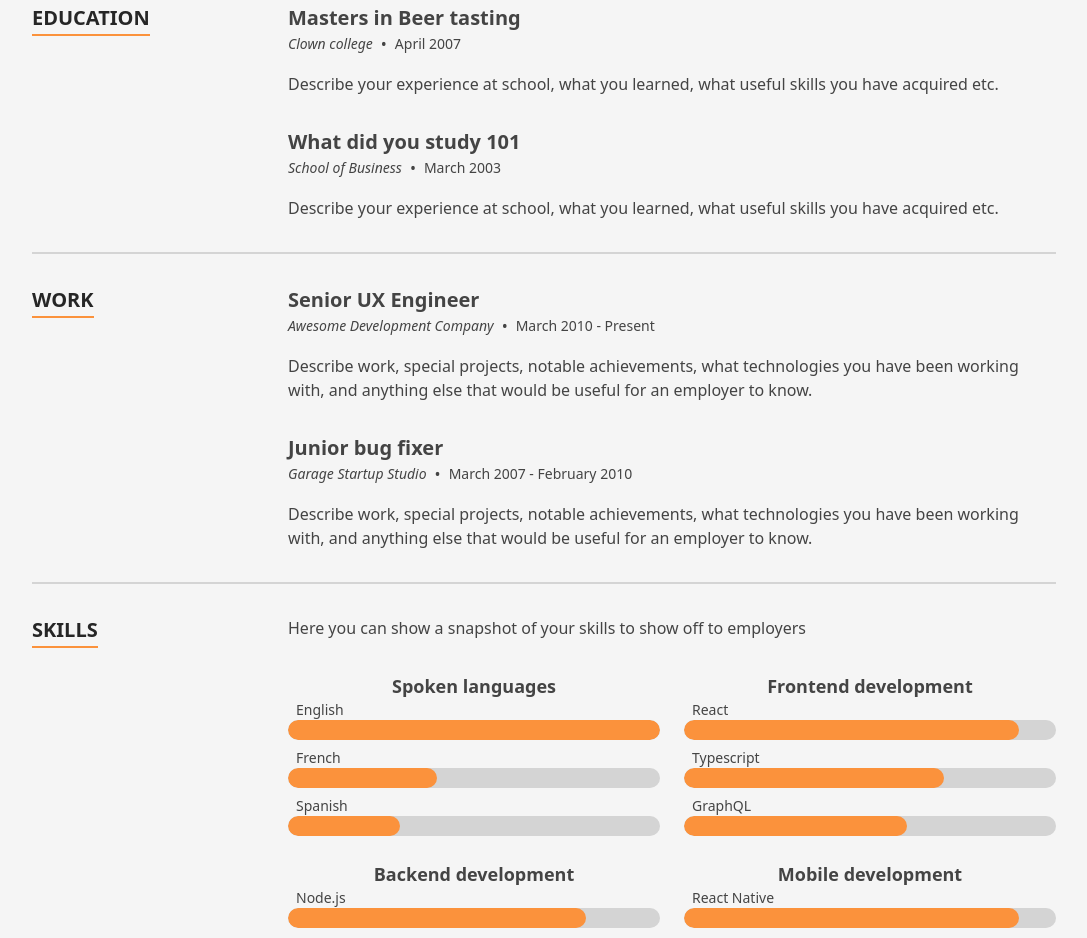
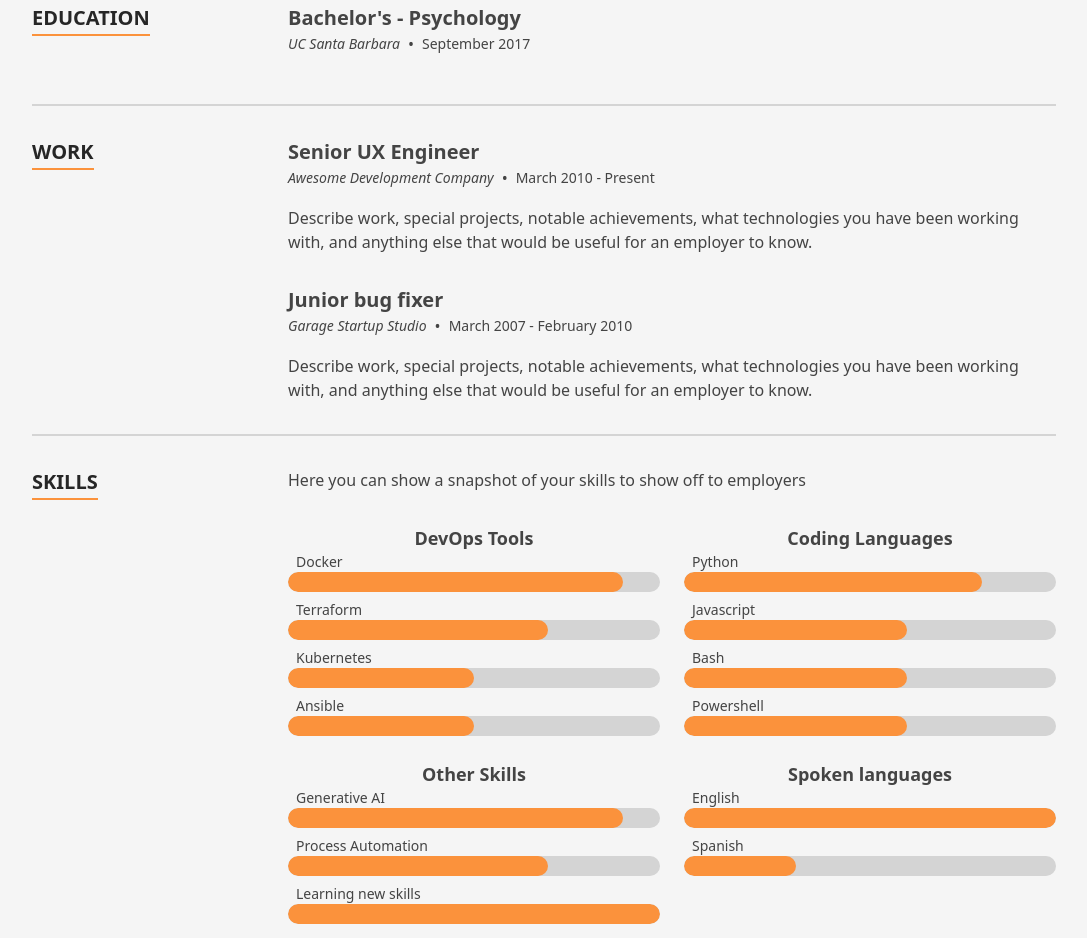
Before and after one commit to manwithaplandy/react-resume, a Next.js app: page / in a window 1280 px wide. Shown: the part 1380-2318 px from the top of the page, without its empty margins (96-1183 px from the left). Built offline with nearby package versions, Linux system fonts and the light colour scheme.

Commit message:
Updated education

```diff
--- a/src/data/data.tsx
+++ b/src/data/data.tsx
@@ -18,13 +18,6 @@ import porfolioImage1 from '../images/portfolio/portfolio-1.jpg';
 import porfolioImage2 from '../images/portfolio/portfolio-2.jpg';
 import porfolioImage3 from '../images/portfolio/portfolio-3.jpg';
 import porfolioImage4 from '../images/portfolio/portfolio-4.jpg';
-import porfolioImage5 from '../images/portfolio/portfolio-5.jpg';
-import porfolioImage6 from '../images/portfolio/portfolio-6.jpg';
-import porfolioImage7 from '../images/portfolio/portfolio-7.jpg';
-import porfolioImage8 from '../images/portfolio/portfolio-8.jpg';
-import porfolioImage9 from '../images/portfolio/portfolio-9.jpg';
-import porfolioImage10 from '../images/portfolio/portfolio-10.jpg';
-import porfolioImage11 from '../images/portfolio/portfolio-11.jpg';
 import profilepic from '../images/profilepic.jpg';
 import testimonialImage from '../images/testimonial.webp';
 import {
@@ -119,6 +112,65 @@ export const aboutData: About = {
  */
 export const skills: SkillGroup[] = [
   {
+    name: 'DevOps Tools',
+    skills: [
+      {
+        name: 'Docker',
+        level: 9,
+      },
+      {
+        name: 'Terraform',
+        level: 7,
+      },
+      {
+        name: 'Kubernetes',
+        level: 5,
+      },
+      {
+        name: 'Ansible',
+        level: 5,
+      }
+    ],
+  },
+  {
+    name: 'Coding Languages',
+    skills: [
+      {
+        name: 'Python',
+        level: 8,
+      },
+      {
+        name: 'Javascript',
+        level: 6,
+      },
+      {
+        name: 'Bash',
+        level: 6,
+      },
+      {
+        name: 'Powershell',
+        level: 6
+      }
+    ],
+  },
+  {
+    name: 'Other Skills',
+    skills: [
+      {
+        name: 'Generative AI',
+        level: 9,
+      },
+      {
+        name: 'Process Automation',
+        level: 7,
+      },
+      {
+        name: 'Learning new skills',
+        level: 10,
+      },
+    ],
+  },
+  {
     name: 'Spoken languages',
     skills: [
       {
@@ -126,62 +178,7 @@ export const skills: SkillGroup[] = [
         level: 10,
       },
       {
-        name: 'French',
-        level: 4,
-      },
-      {
         name: 'Spanish',
-        level: 3,
-      },
-    ],
-  },
-  {
-    name: 'Frontend development',
-    skills: [
-      {
-        name: 'React',
-        level: 9,
-      },
-      {
-        name: 'Typescript',
-        level: 7,
-      },
-      {
-        name: 'GraphQL',
-        level: 6,
-      },
-    ],
-  },
-  {
-    name: 'Backend development',
-    skills: [
-      {
-        name: 'Node.js',
-        level: 8,
-      },
-      {
-        name: 'Rust',
-        level: 5,
-      },
-      {
-        name: 'Golang',
-        level: 4,
-      },
-    ],
-  },
-  {
-    name: 'Mobile development',
-    skills: [
-      {
-        name: 'React Native',
-        level: 9,
-      },
-      {
-        name: 'Flutter',
-        level: 4,
-      },
-      {
-        name: 'Swift',
         level: 3,
       },
     ],
@@ -215,67 +212,19 @@ export const portfolioItems: PortfolioItem[] = [
     description: 'Give a short description of your project here.',
     url: 'https://reactresume.com',
     image: porfolioImage4,
-  },
-  {
-    title: 'Project title 5',
-    description: 'Give a short description of your project here.',
-    url: 'https://reactresume.com',
-    image: porfolioImage5,
-  },
-  {
-    title: 'Project title 6',
-    description: 'Give a short description of your project here.',
-    url: 'https://reactresume.com',
-    image: porfolioImage6,
-  },
-  {
-    title: 'Project title 7',
-    description: 'Give a short description of your project here.',
-    url: 'https://reactresume.com',
-    image: porfolioImage7,
-  },
-  {
-    title: 'Project title 8',
-    description: 'Give a short description of your project here.',
-    url: 'https://reactresume.com',
-    image: porfolioImage8,
-  },
-  {
-    title: 'Project title 9',
-    description: 'Give a short description of your project here.',
-    url: 'https://reactresume.com',
-    image: porfolioImage9,
-  },
-  {
-    title: 'Project title 10',
-    description: 'Give a short description of your project here.',
-    url: 'https://reactresume.com',
-    image: porfolioImage10,
-  },
-  {
-    title: 'Project title 11',
-    description: 'Give a short description of your project here.',
-    url: 'https://reactresume.com',
-    image: porfolioImage11,
-  },
+  }
 ];
 
 /**
- * Resume section -- TODO: Standardize resume contact format or offer MDX
+ * Resume section
  */
 export const education: TimelineItem[] = [
   {
-    date: 'April 2007',
-    location: 'Clown college',
-    title: 'Masters in Beer tasting',
-    content: <p>Describe your experience at school, what you learned, what useful skills you have acquired etc.</p>,
-  },
-  {
-    date: 'March 2003',
-    location: 'School of Business',
-    title: 'What did you study 101',
-    content: <p>Describe your experience at school, what you learned, what useful skills you have acquired etc.</p>,
-  },
+    date: 'September 2017',
+    location: 'UC Santa Barbara',
+    title: "Bachelor's - Psychology",
+    content: <p></p>,
+  }
 ];
 
 export const experience: TimelineItem[] = [
```
